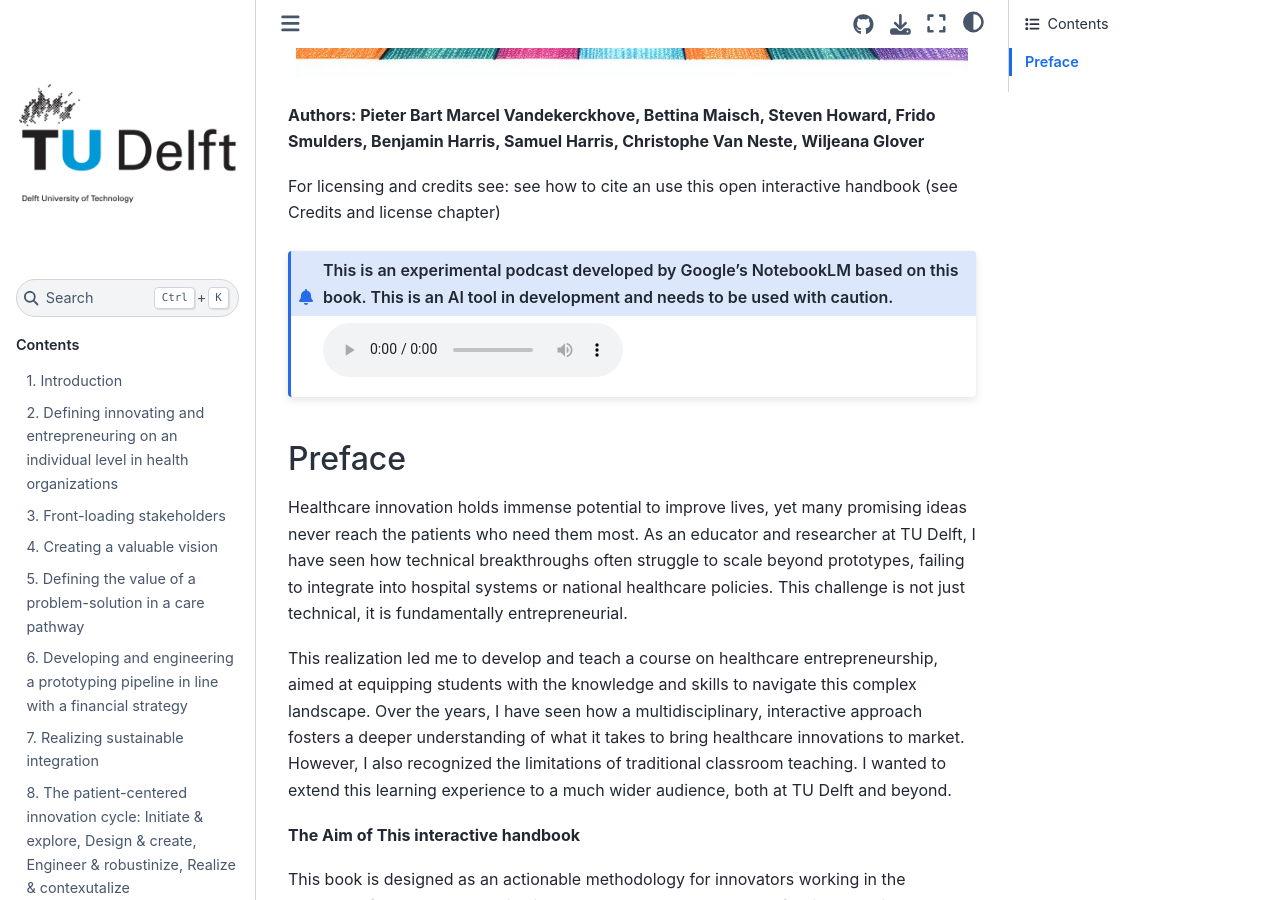
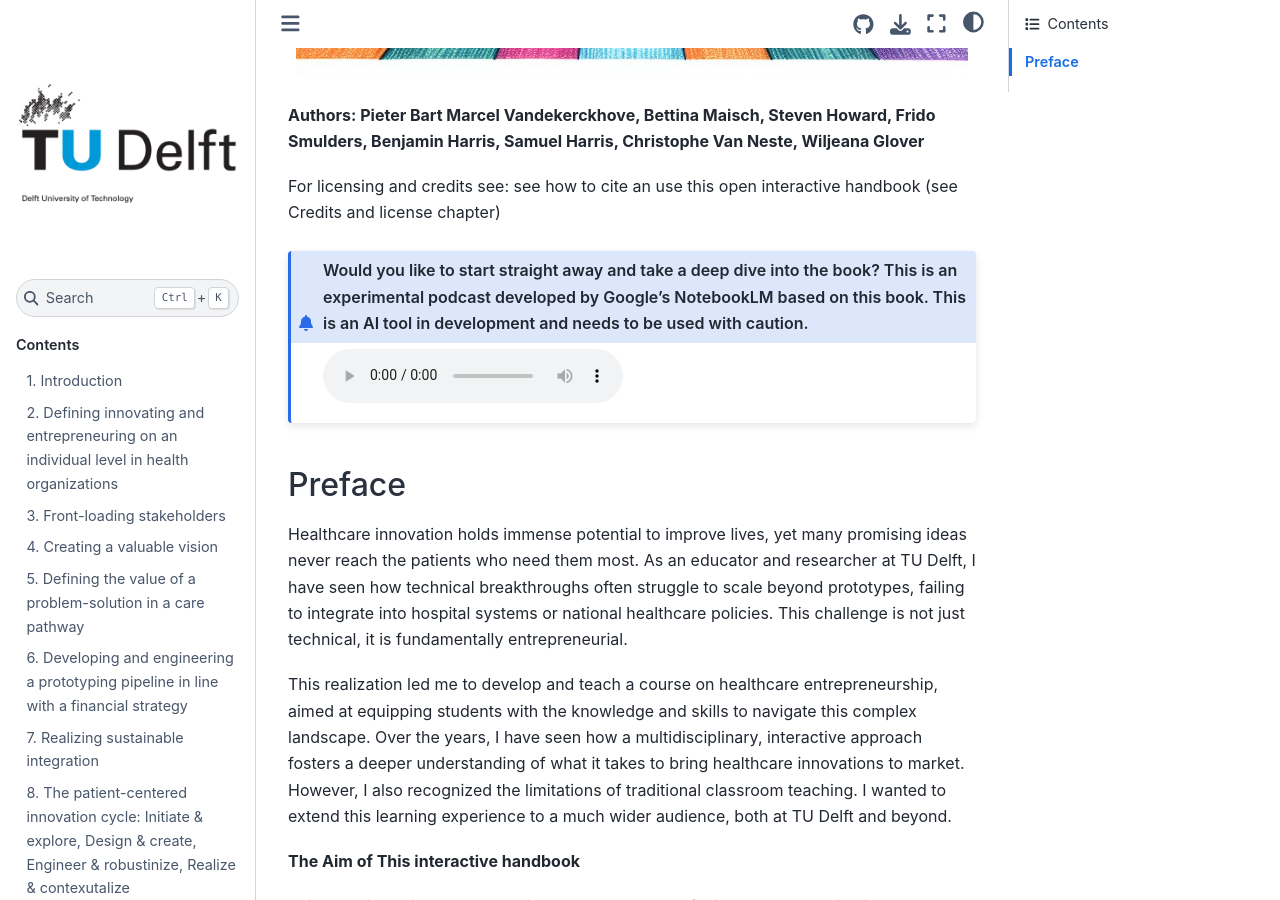
Before and after one commit to pietervandekerckhove/handbook-innovating-health, a Jupyter Book: the page built from book/chapters/01_preface.md, in a window 1280 px wide and 900 px high, scrolled down 783 px. Built offline with Jupyter Book 1.0.4 settings and Sphinx 7.4.7 and the Sphinx Book theme 1.1.4, drawn with Linux system fonts in a browser that asks for light colours; comment, search, counter and statistics services are not loaded.

Commit message:
update book

````diff
--- a/book/chapters/01_preface.md
+++ b/book/chapters/01_preface.md
@@ -7,7 +7,7 @@
 
 For licensing and credits see: see how to cite an use this open interactive handbook (see Credits and license  chapter)
 
-```{admonition} This is an experimental podcast developed by Google's NotebookLM based on this book. This is an AI tool in development and needs to be used with caution.
+```{admonition} Would you like to start straight away and take a deep dive into the book? This is an experimental podcast developed by Google's NotebookLM based on this book. This is an AI tool in development and needs to be used with caution.
 
 <audio controls>
   <source src="../audio/podcast_overview.wav" type="audio/mp3">
````
